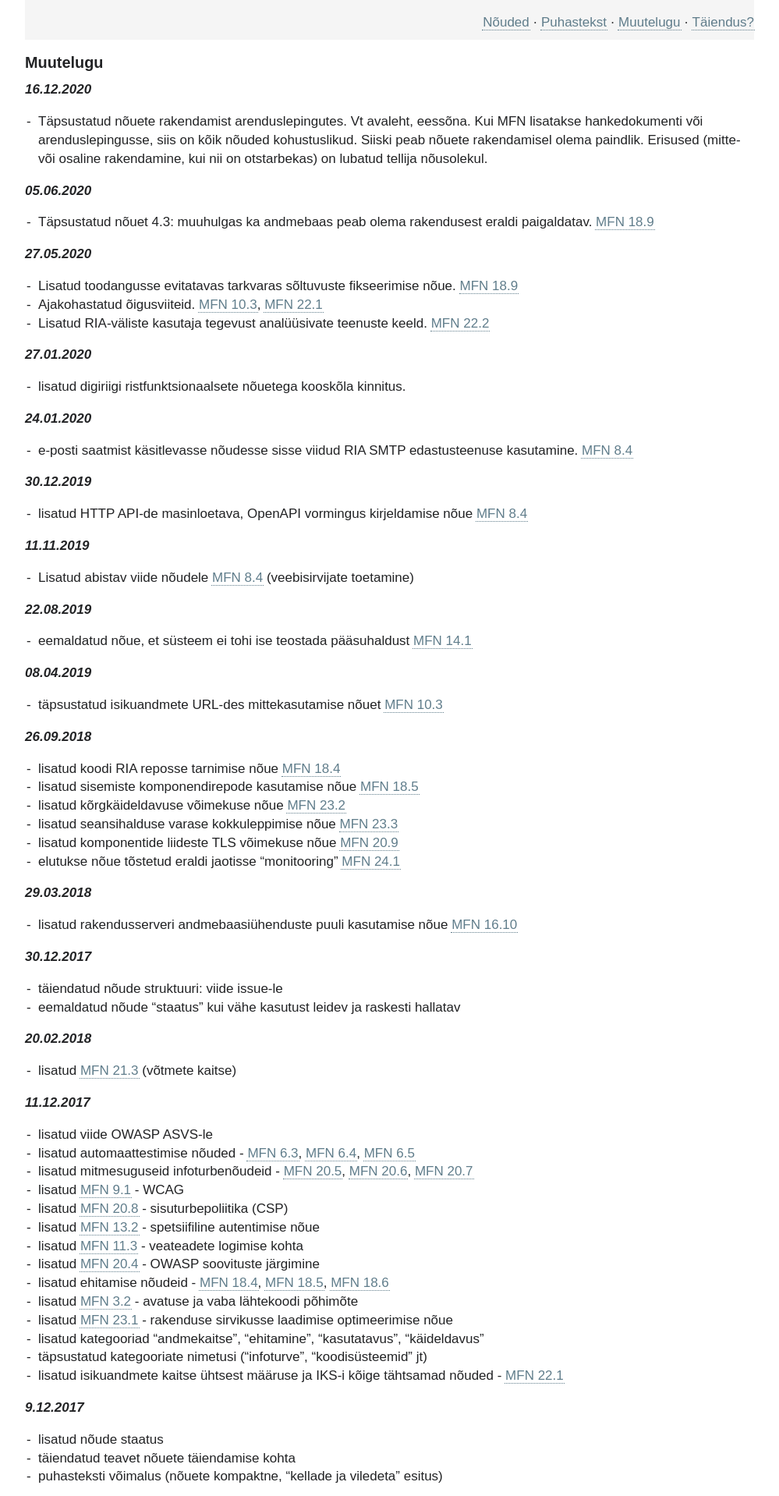
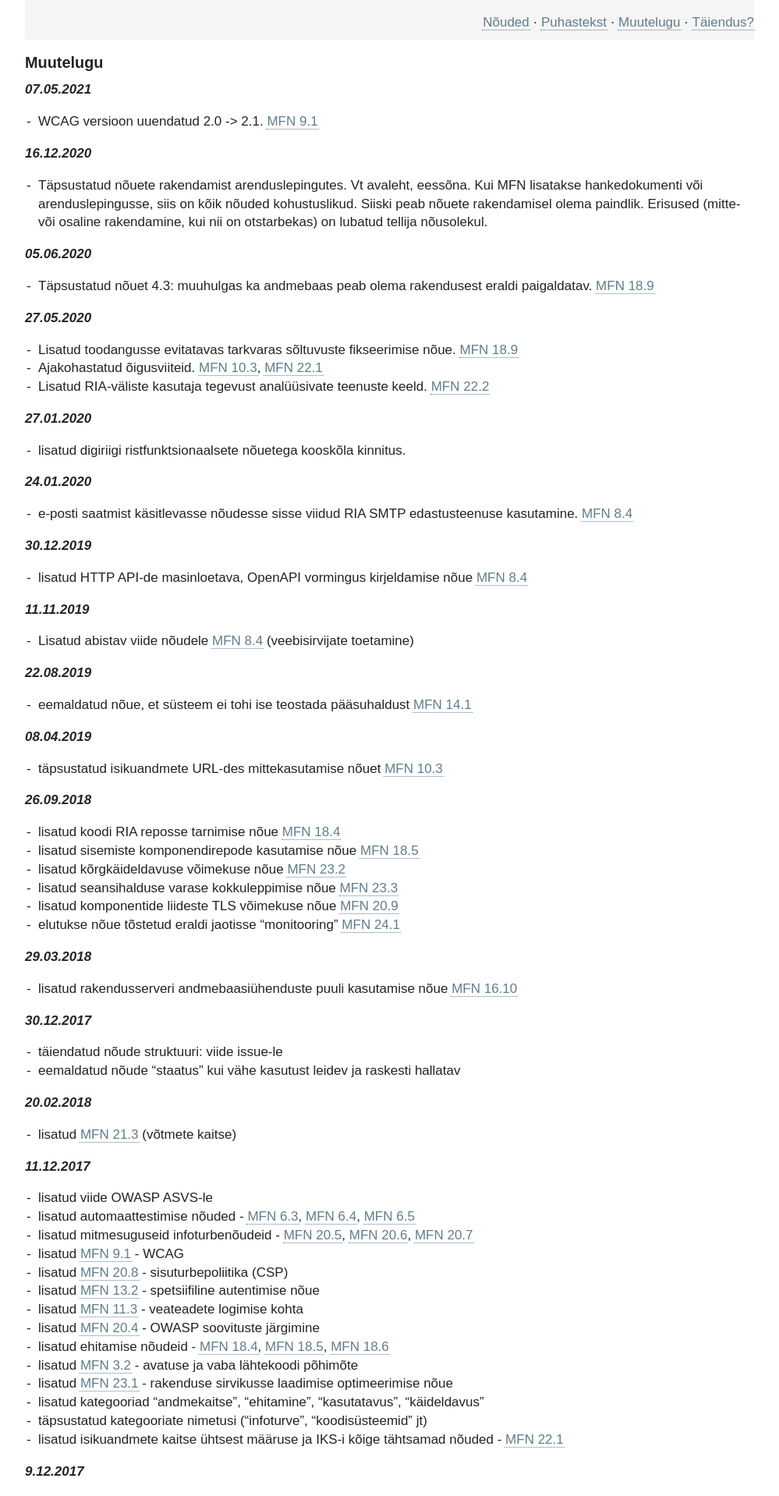
Before and after one commit to e-gov/MFN, a Jekyll site: the page built from Muutelugu.md, in a window 1280 px wide. Shown: the top 1918 px of the page at 78% size, without its empty margins (0-999 px from the left). Built offline with Jekyll 4.4.1, drawn with Linux system fonts in a browser that asks for light colours; our own code applies the rules of GitHub Pages for plain Markdown files.

Commit message:
WCAG 2.0 -> 2.1

```diff
--- a/Muutelugu.md
+++ b/Muutelugu.md
@@ -3,6 +3,11 @@ permalink: Muutelugu
 ---
 
 ## Muutelugu
+
+___07\.05.2021___
+
+- WCAG versioon uuendatud 2.0 -> 2.1. [MFN 9.1](https://e-gov.github.io/MFN/#9.1)
+
 
 ___16\.12.2020___
 
--- a/_data/Nouded.yml
+++ b/_data/Nouded.yml
@@ -108,8 +108,8 @@
   nimetus: 'kasutatavus'
   nouded:
     - nr: 1
-      son: 'Veebirakenduse kasutajaliides peab olema juurdepääsetav. Tuleb täita WCAG 2.0 taseme AA nõuded.'
-      sel: 'Vt [Veebi sisu juurdepääsetavussuunised (WCAG) 2.0](https://www.w3.org/Translations/WCAG20-et/)'
+      son: 'Veebirakenduse kasutajaliides peab olema juurdepääsetav. Tuleb täita WCAG 2.1 taseme AA nõuded.'
+      sel: 'Vt: [Web Content Accessibility Guidelines (WCAG) 2.1](https://www.w3.org/TR/WCAG21/). (Eestikeelne tõlge on v2.0 kohta: [Veebi sisu juurdepääsetavussuunised (WCAG) 2.0](https://www.w3.org/Translations/WCAG20-et/))'
 - kategooria:
   nimetus: 'URL-id'
   nouded:
--- a/css/Times.css
+++ b/css/Times.css
@@ -213,8 +213,8 @@ a[href]:hover {
 }
 
 .adv {
-  border-color: orange;
+  border-color: tomato;
   border-style: none solid;
-  background: #FFEECC;
+  background: LavenderBlush;
 }
 /*#endregion */
```
